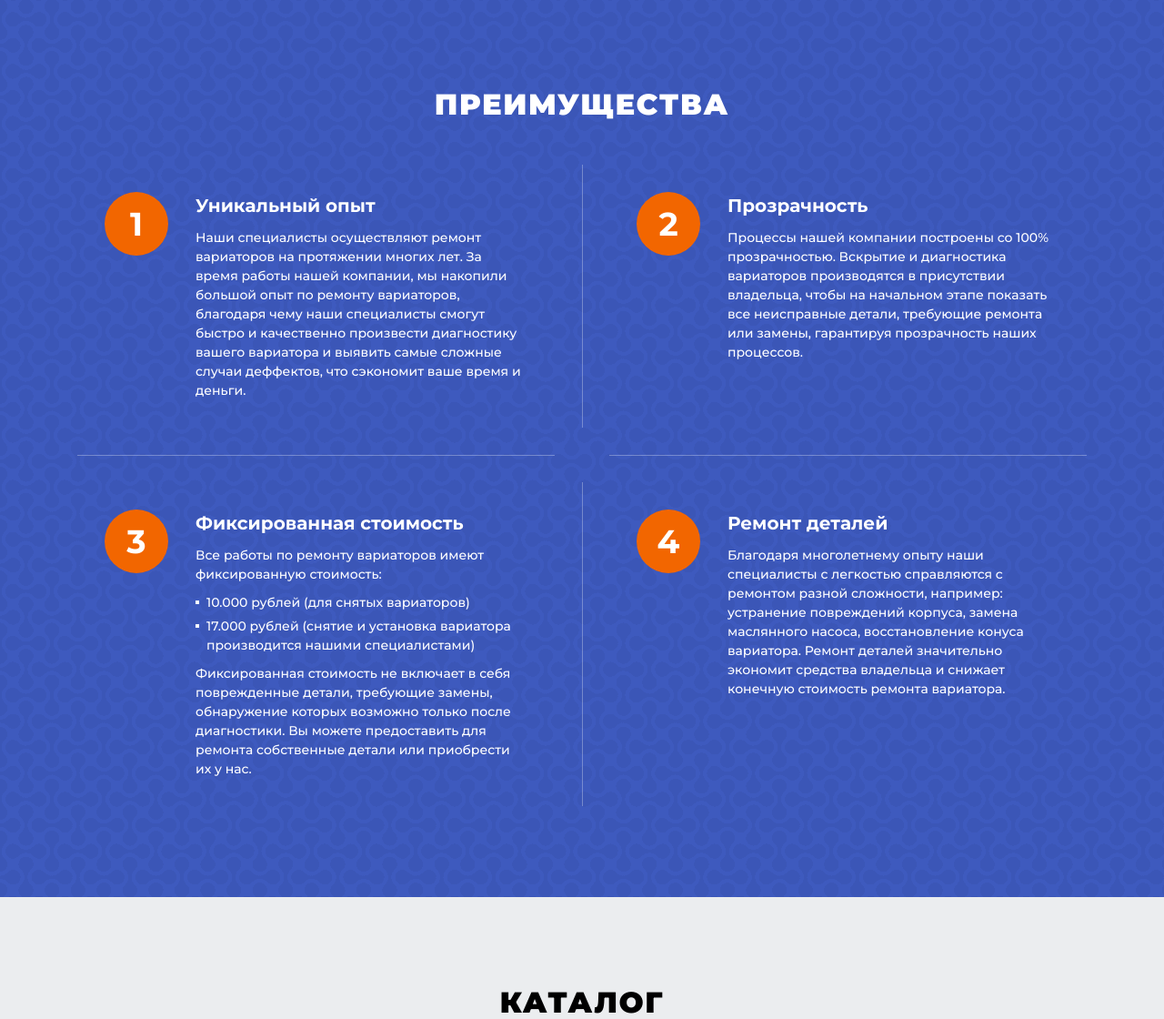
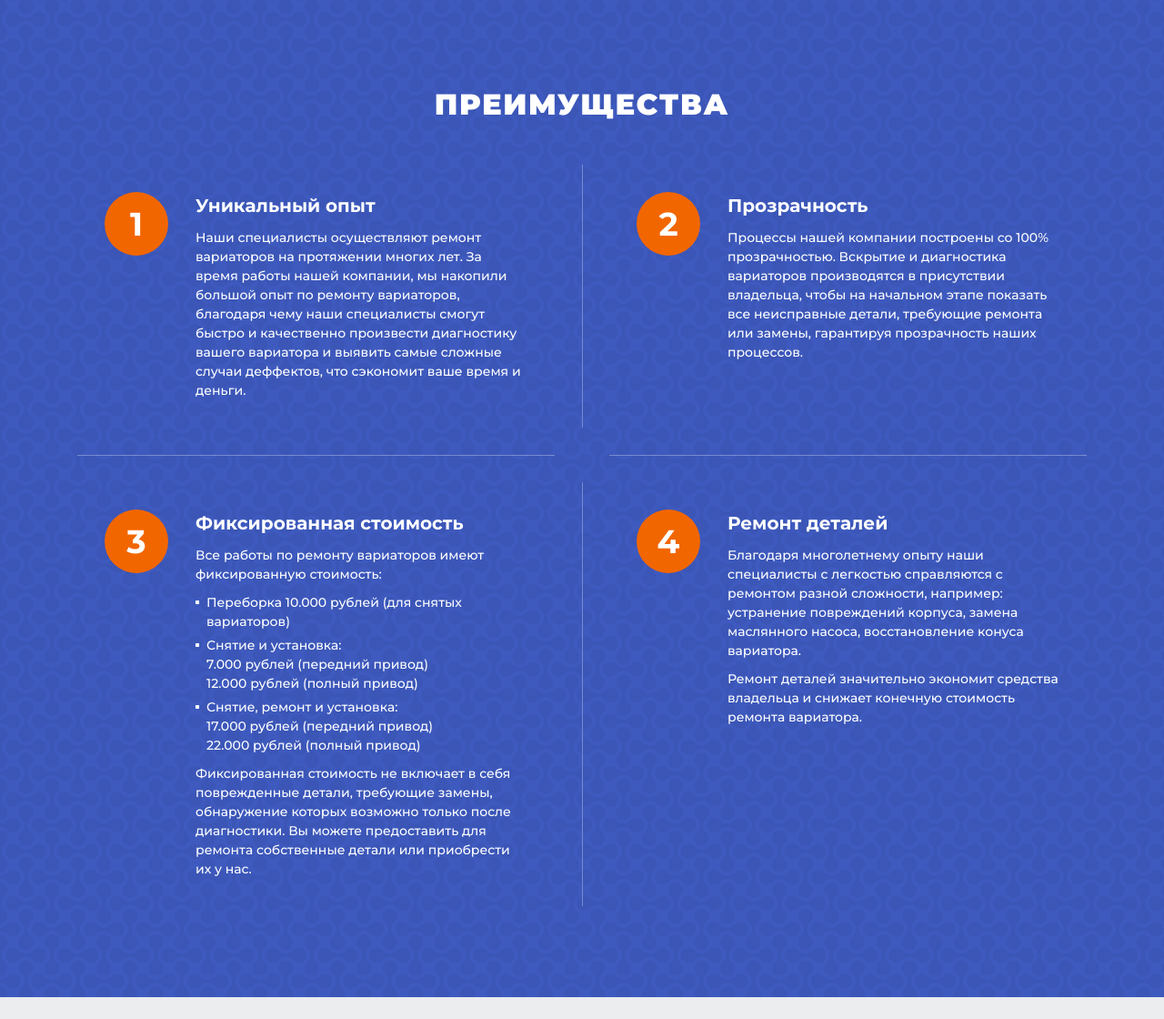
Before and after one commit to V1ranch1/union, a PHP site: page / in a window 1280 px wide. Shown: the part 1982-3102 px from the top of the page at 91% size. Run offline with PHP 8.4, Linux system fonts and the light colour scheme.

Commit message:
Поправили текст

```diff
--- a/index.php
+++ b/index.php
@@ -11,7 +11,7 @@
     $pages = [
         '' => [
             'page' => 'main',
-            'title' => '',
+            'title' => 'Ремонт вариаторов JATCO',
         ],
         '404' => [
             'page' => '404',
--- a/pages/main.php
+++ b/pages/main.php
@@ -147,8 +147,9 @@
                         <span class="numbersBlockCaption">Фиксированная стоимость</span>
                         <p class="numbersBlockText">Все работы по ремонту вариаторов имеют фиксированную стоимость:</p>
                         <ul class="numbersBlockTextList">
-                            <li class="numbersBlockTextItem">10.000 рублей (для снятых вариаторов)</li>
-                            <li class="numbersBlockTextItem">17.000 рублей (снятие и установка вариатора производится нашими специалистами)</li>
+                            <li class="numbersBlockTextItem">Переборка 10.000 рублей (для снятых вариаторов)</li>
+                            <li class="numbersBlockTextItem">Снятие и установка: <br>7.000 рублей (передний привод) <br>12.000 рублей (полный привод)</li>
+                            <li class="numbersBlockTextItem">Снятие, ремонт и установка: <br>17.000 рублей (передний привод) <br>22.000 рублей (полный привод)</li>
                         </ul>
                         <p class="numbersBlockText">Фиксированная стоимость не включает в себя поврежденные детали, требующие замены, обнаружение которых возможно только после диагностики. Вы можете предоставить для ремонта собственные детали или приобрести их у нас.</p>
                     </div>
@@ -159,7 +160,8 @@
                     <div class="numbersBlockNumber"></div>
                     <div class="numbersBlockInfo">
                         <span class="numbersBlockCaption">Ремонт деталей</span>
-                        <p class="numbersBlockText">Благодаря многолетнему опыту наши специалисты с легкостью справляются с ремонтом разной сложности, например: устранение повреждений корпуса, замена маслянного насоса, восстановление конуса вариатора. Ремонт деталей значительно экономит средства владельца и снижает конечную стоимость ремонта вариатора.</p>
+                        <p class="numbersBlockText">Благодаря многолетнему опыту наши специалисты с легкостью справляются с ремонтом разной сложности, например: устранение повреждений корпуса, замена маслянного насоса, восстановление конуса вариатора.</p>
+                        <p class="numbersBlockText">Ремонт деталей значительно экономит средства владельца и снижает конечную стоимость ремонта вариатора.</p>
                     </div>
                 </div>
             </li>
@@ -506,7 +508,7 @@
                         <span class="infoBlockInnerItemCaption">Наши телефоны</span>
                         <div class="infoBlockInnerItemText">
                             <a class="infoBlockInnerItemTextValue" href="tel:+7(991)9276247"><span class="infoBlockInnerItemTextValueHightlight">+7 (991)</span> 927-62-47</a>
-                            <a class="infoBlockInnerItemTextValue" href="tel:+7(777)7777777"><span class="infoBlockInnerItemTextValueHightlight">+7 (777)</span> 777-77-77</a>
+                            <a class="infoBlockInnerItemTextValue" href="tel:+7(967)1074554"><span class="infoBlockInnerItemTextValueHightlight">+7 (967)</span> 107-45-54</a>
                         </div>
                     </li>
                     <li class="infoBlockInnerItem">
--- a/templates/main.php
+++ b/templates/main.php
@@ -6,8 +6,8 @@
     <meta name="theme-color" content="#000000">
     <meta name="apple-mobile-web-app-capable" content="yes">
     <meta name="apple-mobile-web-app-status-bar-style" content="black">
-    <meta name="keywords" content="Keywords">
-    <meta name="description" content="Description">
+    <meta name="keywords" content="Ремонт вариаторов JATCO">
+    <meta name="description" content="Профессиональный ремонт вариаторов от компании ЮНИОН с гарантией за 72 часа!">
     <title>Юнион Вариаторы<?= $title ? ' | ' . $title : ''; ?></title>
     <link rel="icon" href="/favicon.ico">
     <link rel="apple-touch-icon" href="/favicon.png">
@@ -25,7 +25,7 @@
                 <div class="info info_inline headerInfo">
                     <div class="infoInner">
                         <a class="infoValue infoPhone" href="tel:+7(991)9276247"><span class="infoHightlight">+7 (991)</span> 927-62-47</a>
-                        <a class="infoValue infoPhone" href="tel:+7(777)7777777"><span class="infoHightlight">+7 (777)</span> 777-77-77</a>
+                        <a class="infoValue infoPhone" href="tel:+7(967)1074554"><span class="infoHightlight">+7 (967)</span> 107-45-54</a>
                     </div>
                 </div>
 
@@ -118,7 +118,7 @@
                     <div class="info info_inline info_white footerInfo">
                         <div class="infoInner">
                             <a class="infoValue infoPhone" href="tel:+7(991)9276247"><span class="infoHightlight">+7 (991)</span> 927-62-47</a>
-                            <a class="infoValue infoPhone" href="tel:+7(777)7777777"><span class="infoHightlight">+7 (777)</span> 777-77-77</a>
+                            <a class="infoValue infoPhone" href="tel:+7(777)7777777"><span class="infoHightlight">+7 (967)</span> 107-45-54</a>
                         </div>
                     </div>
 
```
